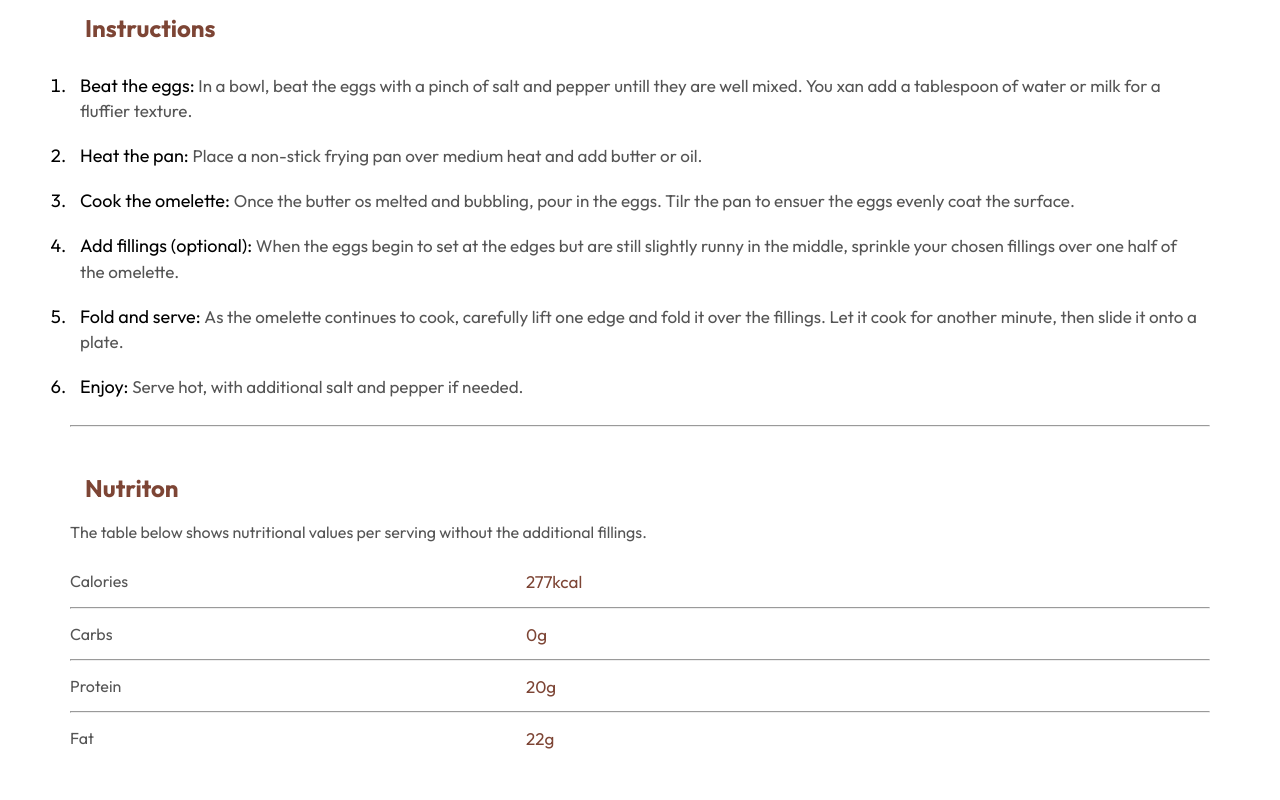
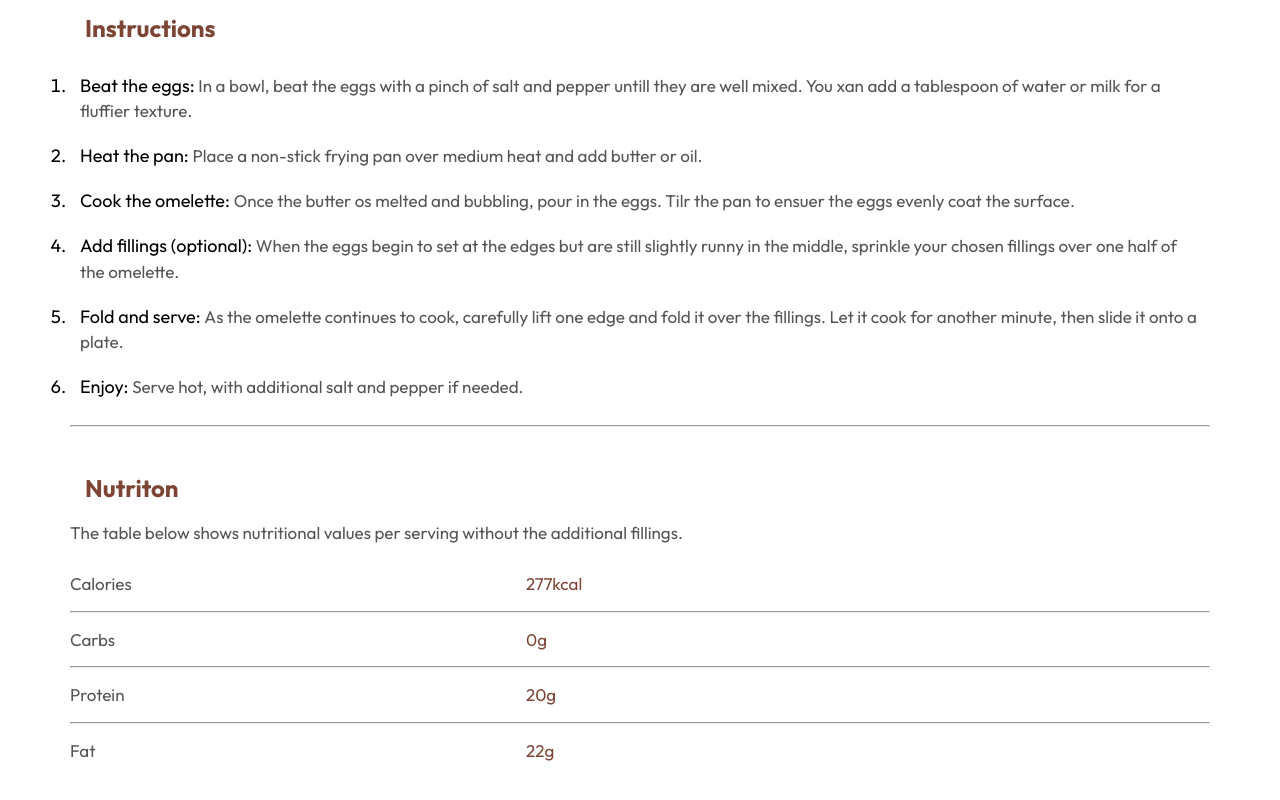
Before and after one commit to Loai-Radwan/Omelette-Recipe, a plain HTML site: page index.html in a window 1280 px wide. Shown: the part 1421-2221 px from the top of the page. Drawn offline with Linux system fonts and the light colour scheme.

Commit message:
Last Edit For The Font Size

```diff
--- a/css/master.css
+++ b/css/master.css
@@ -83,13 +83,11 @@ body{
     color: #555;
 }
 @media (max-width:767px){
-
     .ingred ul,.prepar ul,.instruc ol{
         padding-left: 20px;
     }
   }
-  @media (max-width:1199px){
-
+@media (max-width:1199px){
     .ingred ul,.prepar ul,.instruc ol{
         padding-left: 10px;
     }
@@ -113,7 +111,7 @@ body{
     color: #7d4535;
 }
 .nutri p{
-    font-size: 17sspx;
+    font-size: 17px;
     color: #555;
     position: relative;
 }
```
